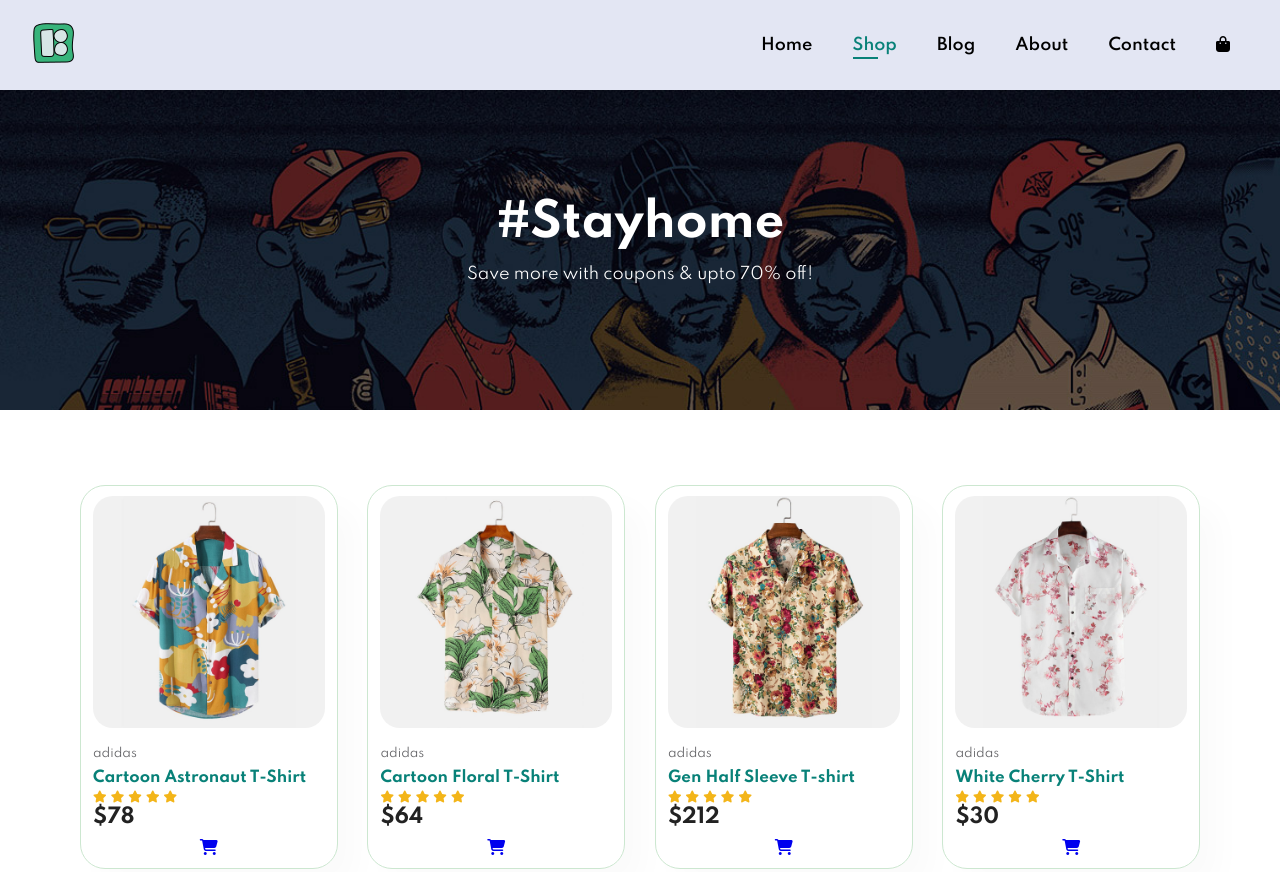
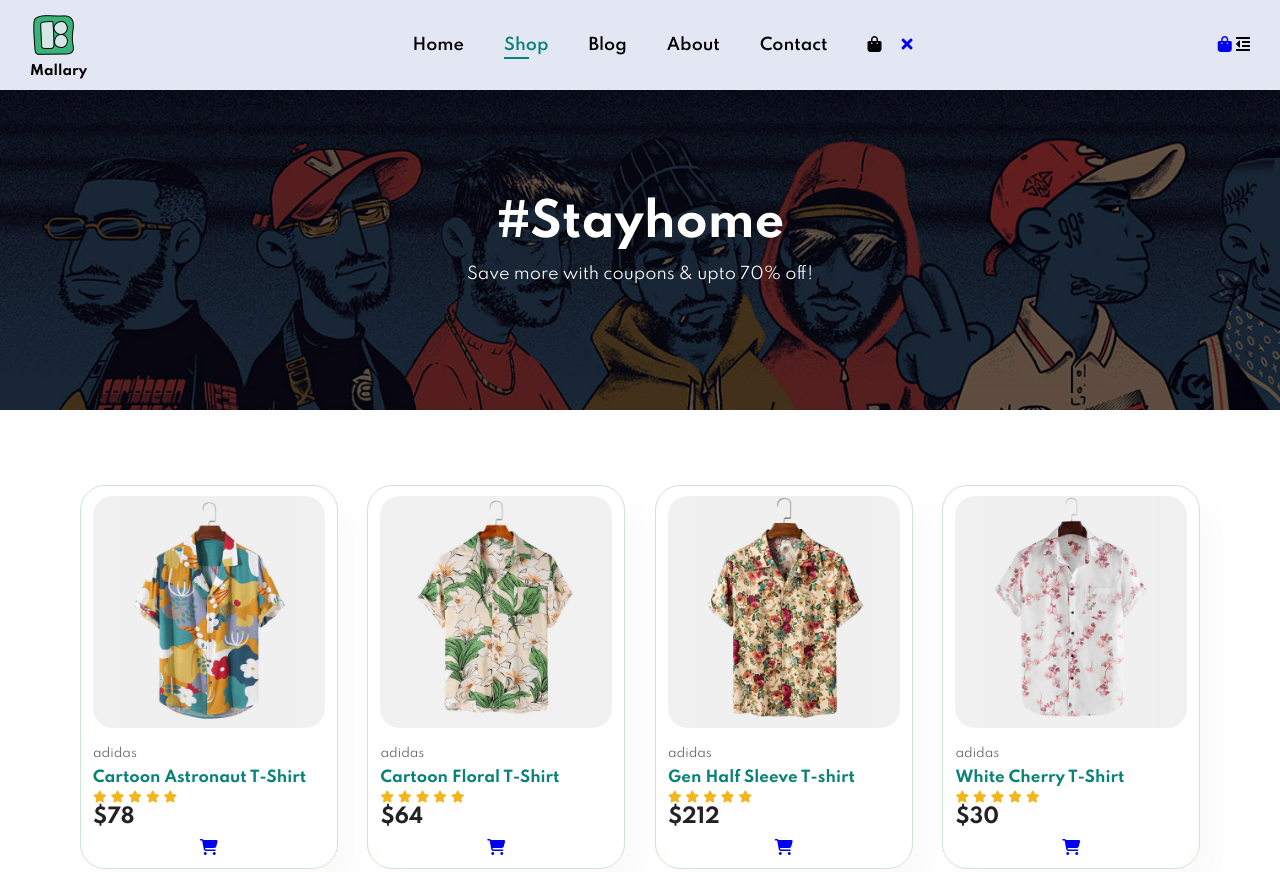
Before and after one commit to Poojakpph/eCommerce-Site, a plain HTML site: page shop.html in a window 1280 px wide. Shown: the top 872 px of the page. Drawn offline with Linux system fonts and the light colour scheme.

Commit message:
Update shop.html

```diff
--- a/shop.html
+++ b/shop.html
@@ -5,26 +5,38 @@
         <meta http-equiv="X-UA-compatible" content="IE=edge">
         <meta name="viewport" content="width=device-width, initial-scale=1.0">
         <title>Ecommerce Website</title>
+         <!-- website name- mallary the label -->
          <script src="https://kit.fontawesome.com/7e5db491fa.js" crossorigin="anonymous"></script>
 
          <link rel="stylesheet" href="https://use.fontawesome.com/releases/v5.15.4/css/all.css" />
          <link rel="stylesheet" href="style.css">
     </head>
     <body>
-        <section id="header">
-            <a href="#"><img src="icon.png" class="logo" alt=""></a>
+
+     <section id="header">
+            <div class="head_1">
+                 <a href="#"><img src="icon.png" class="logo" alt=""></a>
+                 <h5>Mallary</h5>
+            </div>
 
         <div>
             <ul style="list-style-type: none;" id="navbar">
                 <li><a href="index.html">Home</a></li>
-                 <!-- here now 'active' class will be shop.html-->
                 <li><a class="active" href="shop.html">Shop</a></li>
                 <li><a href="blog.html">Blog</a></li>
                 <li><a href="about.html">About</a></li>
                 <li><a href="contact.html">Contact</a></li>
-                <li><a href="cart.html"><i class="fa-solid fa-bag-shopping"></i></a></li>
+                <li><a id="lg-bag" href="cart.html"><i class="fa-solid fa-bag-shopping"></i></a></li>
+                <a href="#" id="close"><i class="fa fa-times"></i></a>
             </ul>
-        </div></section>
+        </div>
+
+        <div id="mobile">
+            <a href="cart.html"><i class="fa-solid fa-bag-shopping"></i></a>
+            <i id="bar" class="fas fa-outdent"></i>
+        </div>
+
+     </section>
 
     <section id="page-header">
            <h2>#Stayhome</h2>
```
